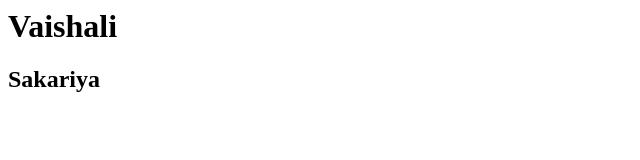
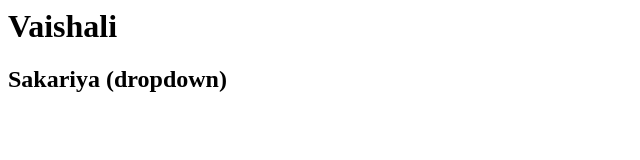
Before and after one commit to Vaishali48/localrepo, a plain HTML site: page index.html in a window 1280 px wide. Shown: the whole page, without its empty margins (0-640 px from the left). Drawn offline with Linux system fonts and the light colour scheme.

Commit message:
add dropdown

```diff
--- a/index.html
+++ b/index.html
@@ -1,2 +1,2 @@
 <h1>Vaishali</h1>
-<h2>Sakariya</h2>
+<h2>Sakariya (dropdown)</h2>
```
